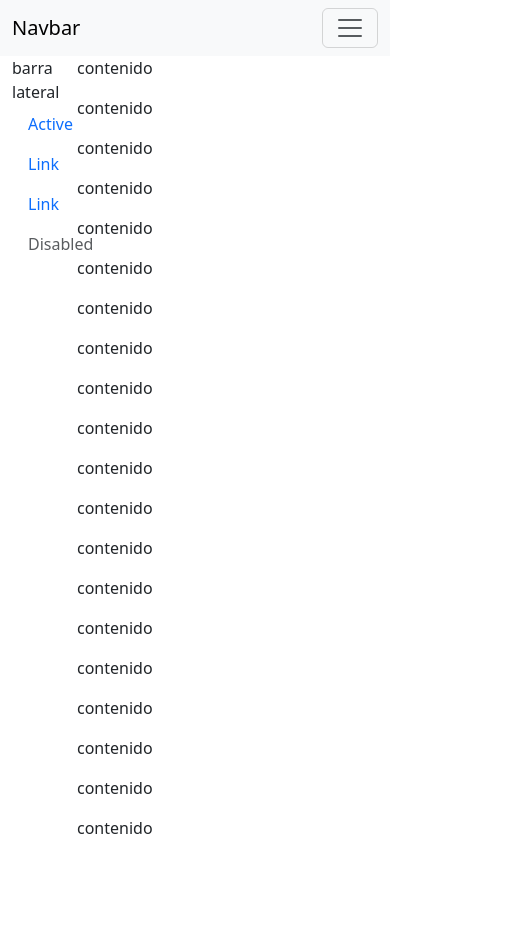
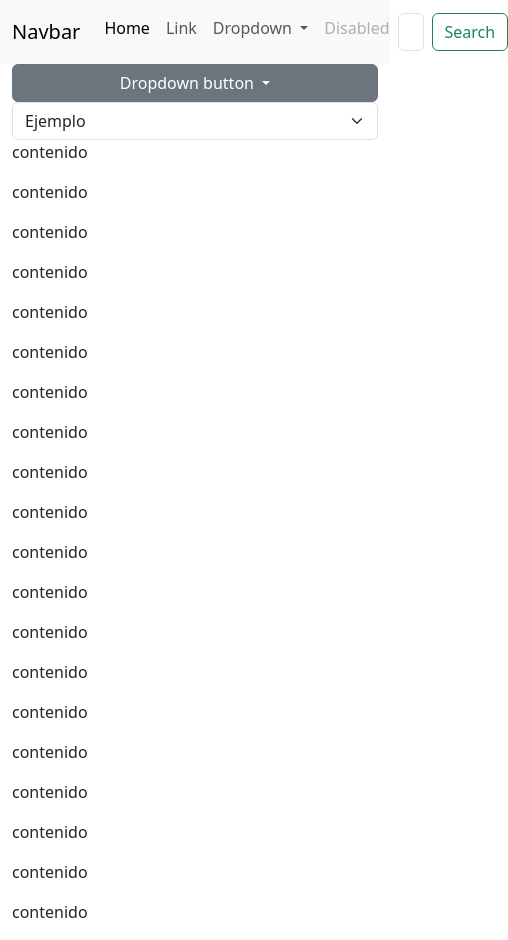
Before and after one commit to ingvega/EJ23_PW3_B, a plain HTML site: page unidad3/EjercicioClassroom/index.html in a window 390 px wide. Shown: the whole page, 508 px wide, since content can reach past the window. Before the commit the page ends 856 px from the top, so only its background shows below. Drawn offline with Linux system fonts and the light colour scheme.

Commit message:
Avance de réplica de classroom

```diff
--- a/unidad3/EjercicioClassroom/index.html
+++ b/unidad3/EjercicioClassroom/index.html
@@ -9,7 +9,7 @@
   <link rel="stylesheet" href="css/bootstrap.min.css">
 </head>
 <body>
-  <nav class="navbar navbar-expand-lg bg-body-tertiary">
+  <nav class="navbar navbar-expand sticky-top bg-body-tertiary">
   <div class="container-fluid">
     <a class="navbar-brand" href="#">Navbar</a>
     <button class="navbar-toggler" type="button" data-bs-toggle="collapse" data-bs-target="#navbarSupportedContent" aria-controls="navbarSupportedContent" aria-expanded="false" aria-label="Toggle navigation">
@@ -47,7 +47,7 @@
 </nav>
 <div class="container">
 <div class="row">
-  <div class="col-2">
+  <div class="col-2 d-none d-lg-block">
     barra lateral
 
     <ul class="nav flex-column">
@@ -67,7 +67,23 @@
 
   </div>
 
-  <div class="col-10">
+  <div class="col-12 col-lg-10">
+    <div class="dropdown d-lg-none">
+      <button class="btn btn-secondary dropdown-toggle w-100" type="button" data-bs-toggle="dropdown" aria-expanded="false">
+        Dropdown button
+      </button>
+      <ul class="dropdown-menu w-100">
+        <li><a class="dropdown-item" href="#">Action</a></li>
+        <li><a class="dropdown-item" href="#">Another action</a></li>
+        <li><a class="dropdown-item" href="#">Something else here</a></li>
+      </ul>
+    </div>
+    <select class="form-select d-lg-none">
+      <option value="">Ejemplo</option>
+      <option value="">Ejemplo</option>
+      <option value="">Ejemplo</option>
+      <option value="">Ejemplo</option>
+    </select>
     <p>contenido</p>
     <p>contenido</p>
     <p>contenido</p>
```
